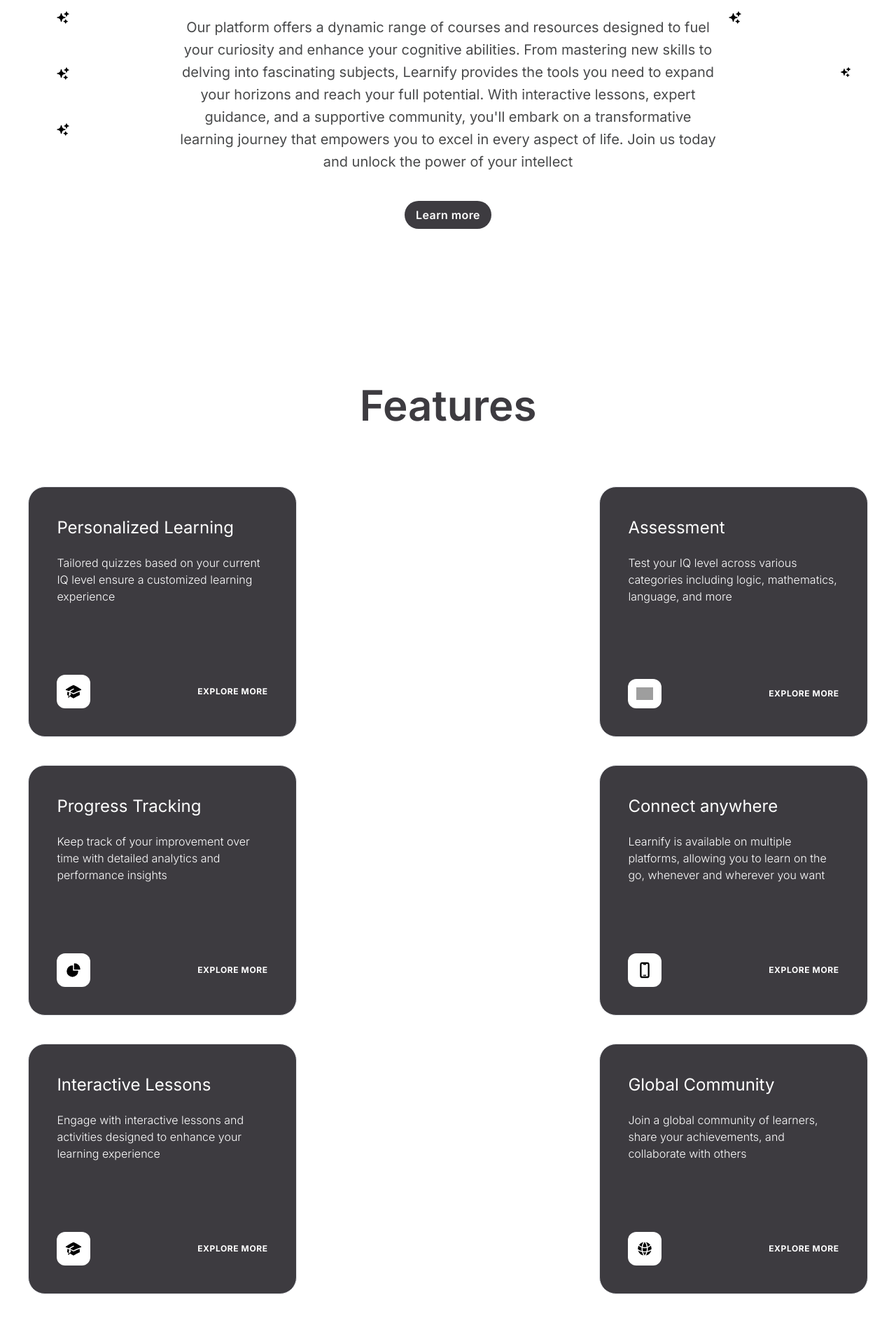
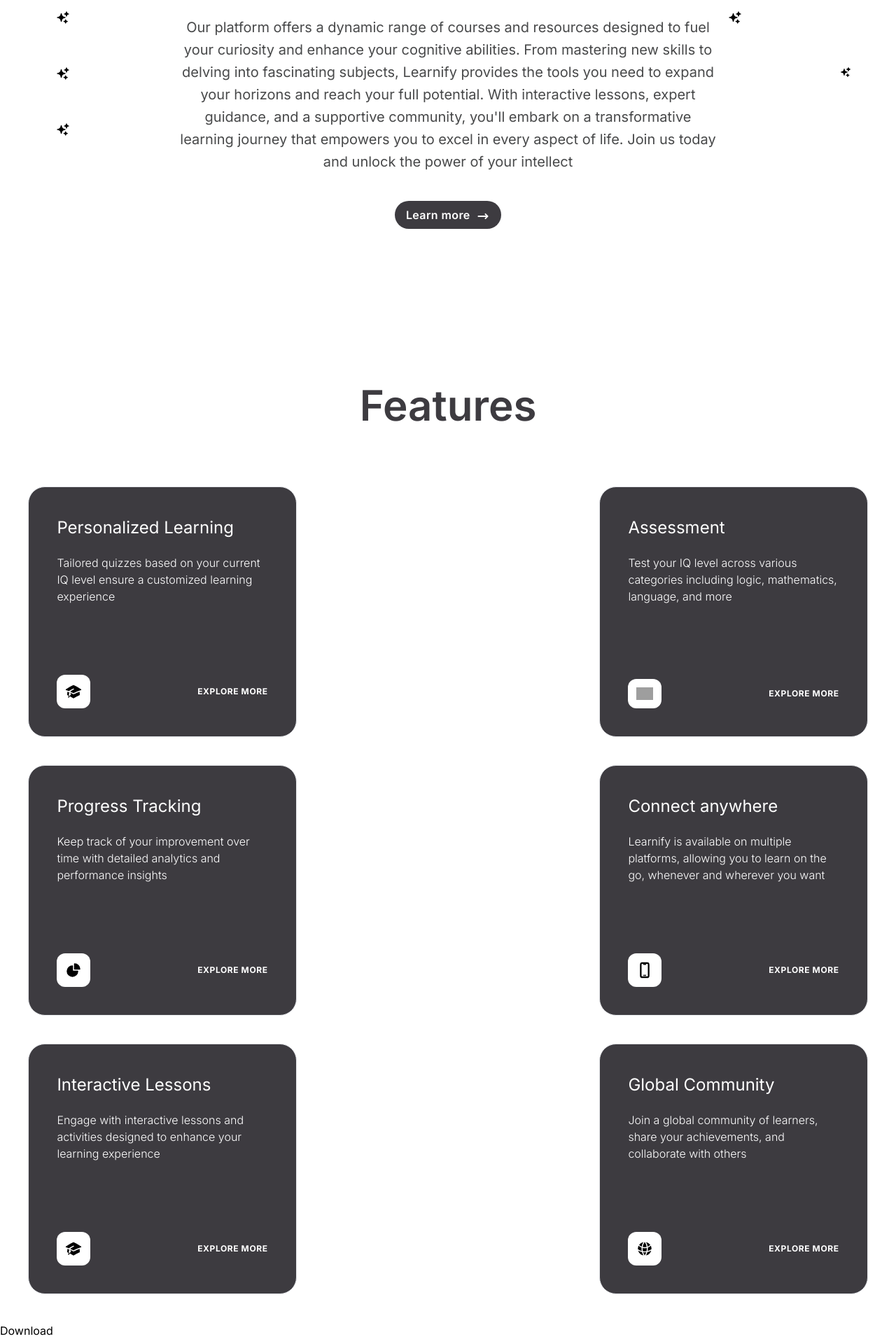
Before and after one commit to gihanchamila/learnify, a React (Vite) app: page / in a window 1280 px wide. Shown: the part 337-2250 px from the top of the page at 70% size. Before the commit the page ends 2226 px from the top, so only its background shows below. Built offline with nearby package versions, Linux system fonts and the light colour scheme; grey boxes are pictures that could not be loaded.

Commit message:
created download Component

```diff
--- a/src/App.jsx
+++ b/src/App.jsx
@@ -1,6 +1,7 @@
 import Header from "./components/Header"
 import Hero from "./components/Hero"
 import Features from './components/Features'
+import Download from "./components/Download"
 
 
 function App() {
@@ -11,6 +12,7 @@
       <Header />
       <Hero />
       <Features />
+      <Download />
     </div>
     </>
   )
--- /dev/null
+++ b/src/assets/Design/Arrow.jsx
@@ -0,0 +1,3 @@
+<svg xmlns="http://www.w3.org/2000/svg" viewBox="0 0 24 24" fill="white" className="w-6 h-6">
+  <path fillRule="evenodd" d="M16.72 7.72a.75.75 0 0 1 1.06 0l3.75 3.75a.75.75 0 0 1 0 1.06l-3.75 3.75a.75.75 0 1 1-1.06-1.06l2.47-2.47H3a.75.75 0 0 1 0-1.5h16.19l-2.47-2.47a.75.75 0 0 1 0-1.06Z" clipRule="evenodd" />
+</svg>
--- a/src/assets/index.js
+++ b/src/assets/index.js
@@ -4,4 +4,5 @@
 import featuresIcon4 from './Features/DeviceMobileIcon.svg';
 import featuresIcon5 from './Features/GlobeAltIcon.svg';
 
+
 export {featuresIcon1, featuresIcon2, featuresIcon3, featuresIcon4, featuresIcon5}
--- /dev/null
+++ b/src/components/Download.jsx
@@ -0,0 +1,9 @@
+import React from 'react'
+
+const Download = () => {
+  return (
+    <div>Download</div>
+  )
+}
+
+export default Download
--- a/src/components/Hero.jsx
+++ b/src/components/Hero.jsx
@@ -2,6 +2,7 @@
 import Section from './Section'
 import Button from './Button'
 import Stars from '../assets/Design/Stars'
+import { ArrowLongRightIcon } from '@heroicons/react/16/solid'
 
 const Hero = () => {
 
@@ -14,7 +15,7 @@
         <div className=' justify-start relative z-1 max-w-[62rem] mx-auto text-center mb-[3.875rem] md:mb-20 lg:mb-[6.25rem]'>
           <h1 className="h1 mb-6">Ignite Your Intelligence with Learnify</h1>
           <p className="body-1 max-w-3xl mx-auto mb-6 text-p-9 lg:mb-8">Our platform offers a dynamic range of courses and resources designed to fuel your curiosity and enhance your cognitive abilities. From mastering new skills to delving into fascinating subjects, Learnify provides the tools you need to expand your horizons and reach your full potential. With interactive lessons, expert guidance, and a supportive community, you'll embark on a transformative learning journey that empowers you to excel in every aspect of life. Join us today and unlock the power of your intellect</p>
-          <Button primary={true} white={true}>Learn more</Button>
+          <Button primary={true} white={true}>Learn more <ArrowLongRightIcon className="h-5 w-5 inline-block ml-1" /></Button>
         </div>
 
       </div>
```
